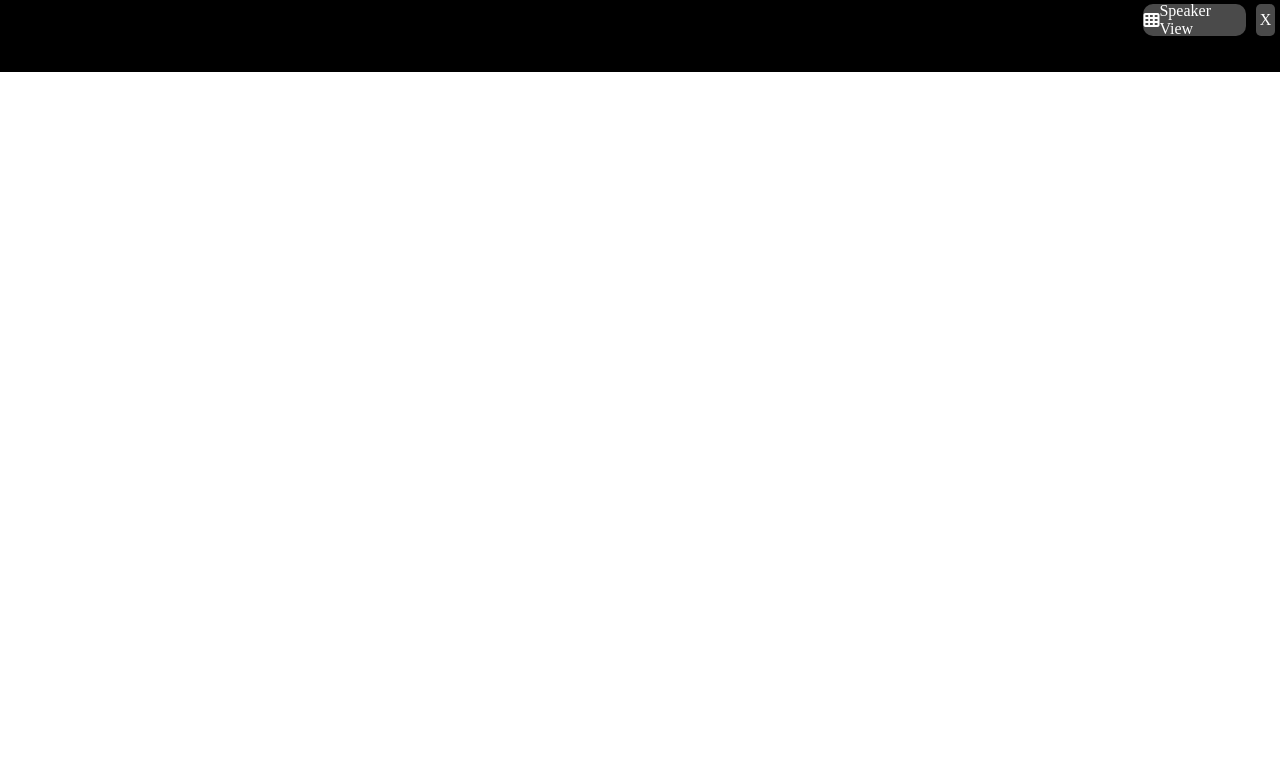
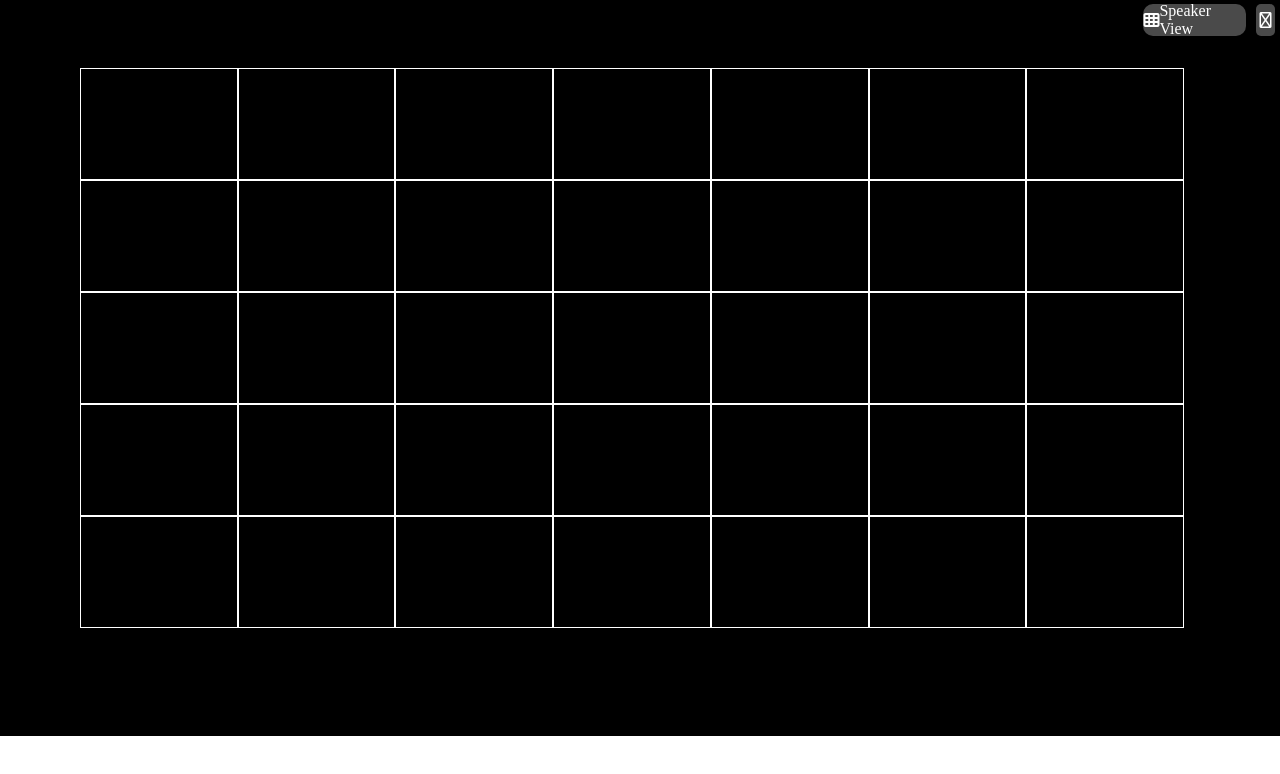
Before and after one commit to sollendy/html-css-zoom, a plain HTML site: page index.html in a window 1280 px wide. Drawn offline with Linux system fonts and the light colour scheme.

Commit message:
corrette icone errore nel calc css

```diff
--- a/css/style.css
+++ b/css/style.css
@@ -1,9 +1,10 @@
-header nav {
-    background-color: rgb(0, 0, 0);
-    height: 4.5rem;
+.container {
+    background-color: black;
+    height: calc(100vh - 4em);
+    overflow: auto;
 }
 
-.container {
+#simboli {
     display: flex;
     justify-content: right;
     gap: 10px;
@@ -33,3 +34,23 @@ header nav {
     border-radius: 5px;
     margin-right: 5px;
 }
+
+.videochiamata {
+    color: white;
+    max-width: 100%;
+    margin: 2em auto;
+    padding: 0 6em 0 5em;
+}
+
+#riquadri {
+    display: flex;
+    flex-wrap: wrap;
+    height: 35em;
+    max-width: 100%;
+}
+
+.utenti {
+    border: solid 1px white;
+    width: calc(100% / 7);
+    height: calc(100% / 5);
+}
--- a/index.html
+++ b/index.html
@@ -10,21 +10,56 @@
     <link rel="stylesheet" href="css/style.css">
 </head>
 <body>
-    <header>
-        <nav>
-            <div class="container">
-                <div class="alto-destra speaker">
-                    <i class="fa-solid fa-table-cells"></i></i>Speaker View
-                </div>
-                <div class="alto-destra frecce">
-                    <i class="fa-solid fa-duck"></i>X
-                </div>
+    <div class="container">
+        <div id="simboli">
+            <div class="alto-destra speaker">
+                <i class="fa-solid fa-table-cells"></i> Speaker View
             </div>
-        </nav>
-    </header>
-    <main>
+            <div class="alto-destra frecce">
+                <i class="fa-regular fa-maximize"></i>
+            </div>
+        </div>
+        <div class="videochiamata">
+            <div id="riquadri">
+                <div class="utenti"></div>
+                <div class="utenti"></div>
+                <div class="utenti"></div>
+                <div class="utenti"></div>
+                <div class="utenti"></div>
+                <div class="utenti"></div>
+                <div class="utenti"></div>
+                <div class="utenti"></div>
+                <div class="utenti"></div>
+                <div class="utenti"></div>
+                <div class="utenti"></div>
+                <div class="utenti"></div>
+                <div class="utenti"></div>
+                <div class="utenti"></div>
+                <div class="utenti"></div>
+                <div class="utenti"></div>
+                <div class="utenti"></div>
+                <div class="utenti"></div>
+                <div class="utenti"></div>
+                <div class="utenti"></div>
+                <div class="utenti"></div>
+                <div class="utenti"></div>
+                <div class="utenti"></div>
+                <div class="utenti"></div>
+                <div class="utenti"></div>
+                <div class="utenti"></div>
+                <div class="utenti"></div>
+                <div class="utenti"></div>
+                <div class="utenti"></div>
+                <div class="utenti"></div>
+                <div class="utenti"></div>
+                <div class="utenti"></div>
+                <div class="utenti"></div>
+                <div class="utenti"></div>
+                <div class="utenti"></div>
+            </div>
+        </div>
+    </div>
 
-    </main>
     <footer>
 
     </footer>
```
